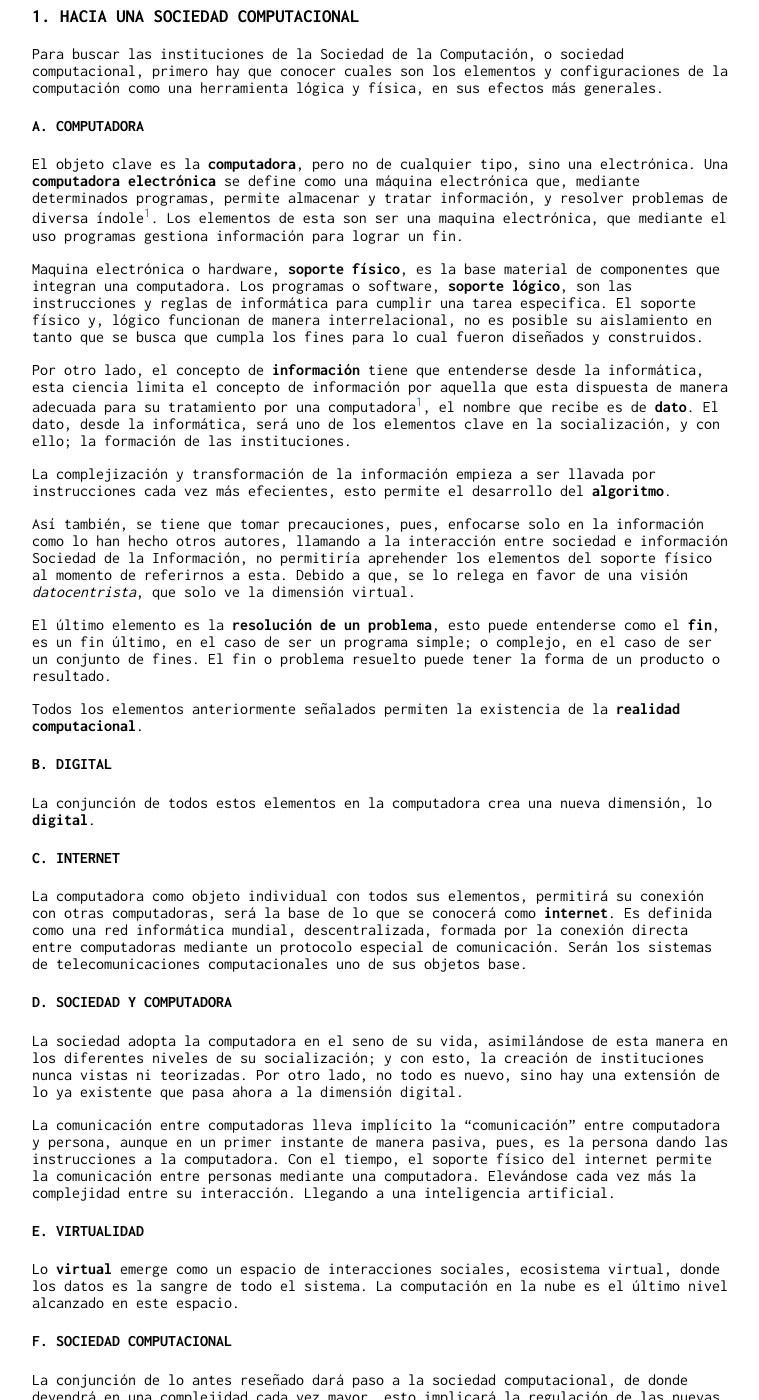
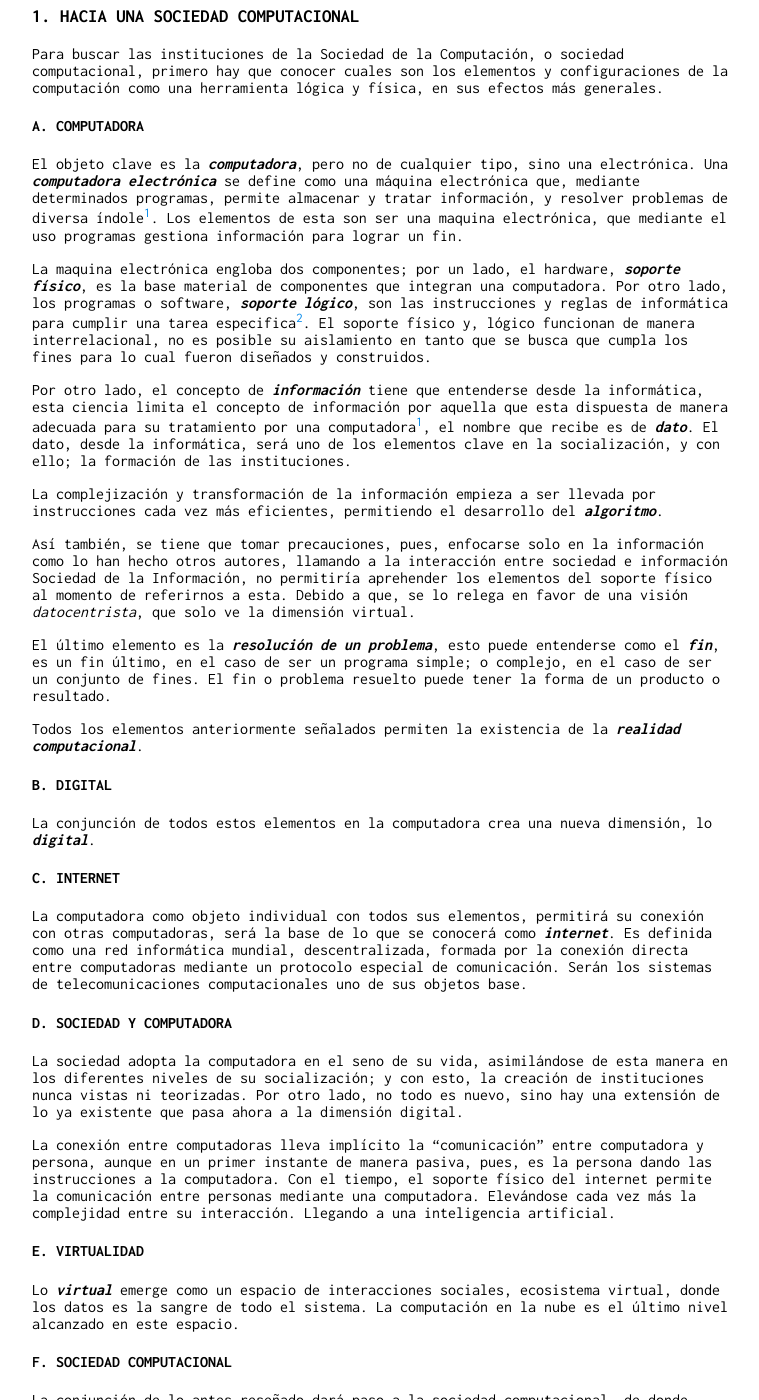
Before and after one commit to actio1680/actio1680.github.io, a Jekyll site: the page built from paginas/instituciones-derecho-computacional.md, in a window 1280 px wide and 1400 px high, scrolled down 329 px. Shown: the whole window, without its empty margins (258-1017 px from the left). Built offline with Jekyll 4.4.1, drawn with Linux system fonts in a browser that asks for light colours; our own code applies the rules of GitHub Pages for plain Markdown files; some of the changed text lies outside the part shown.

Commit message:
Update instituciones-derecho-computacional.md

```diff
--- a/paginas/instituciones-derecho-computacional.md
+++ b/paginas/instituciones-derecho-computacional.md
@@ -13,36 +13,38 @@
 Para buscar las instituciones de la Sociedad de la Computación, o sociedad computacional, primero hay que conocer cuales son los elementos y configuraciones de la computación como una herramienta lógica y física, en sus efectos más generales.
 
 #### A. COMPUTADORA
-El objeto clave es la **computadora**, pero no de cualquier tipo, sino una electrónica. Una **computadora electrónica** se define como una máquina electrónica que, mediante determinados programas, permite almacenar y tratar información, y resolver problemas de diversa índole[^1]. Los elementos de esta son ser una maquina electrónica, que mediante el uso programas gestiona información para lograr un fin.
+El objeto clave es la ***computadora***, pero no de cualquier tipo, sino una electrónica. Una ***computadora electrónica*** se define como una máquina electrónica que, mediante determinados programas, permite almacenar y tratar información, y resolver problemas de diversa índole[^1]. Los elementos de esta son ser una maquina electrónica, que mediante el uso programas gestiona información para lograr un fin.
 
-Maquina electrónica o hardware, **soporte físico**, es la base material de componentes que integran una computadora. Los programas o software, **soporte lógico**, son las instrucciones y reglas de informática para cumplir una tarea especifica. El soporte físico y, lógico funcionan de manera interrelacional, no es posible su aislamiento en tanto que se busca que cumpla los fines para lo cual fueron diseñados y construidos.
+La maquina electrónica engloba dos componentes; por un lado, el hardware, ***soporte físico***, es la base material de componentes que integran una computadora. Por otro lado, los programas o software, ***soporte lógico***, son las instrucciones y reglas de informática para cumplir una tarea especifica[^2]. El soporte físico y, lógico funcionan de manera interrelacional, no es posible su aislamiento en tanto que se busca que cumpla los fines para lo cual fueron diseñados y construidos.
 
-Por otro lado, el concepto de **información** tiene que entenderse desde la informática, esta ciencia limita el concepto de información por aquella que esta dispuesta de manera adecuada para su tratamiento por una computadora[^1], el nombre que recibe es de **dato**. El dato, desde la informática, será uno de los elementos clave en la socialización, y con ello; la formación de las instituciones.
+Por otro lado, el concepto de ***información*** tiene que entenderse desde la informática, esta ciencia limita el concepto de información por aquella que esta dispuesta de manera adecuada para su tratamiento por una computadora[^1], el nombre que recibe es de ***dato***. El dato, desde la informática, será uno de los elementos clave en la socialización, y con ello; la formación de las instituciones.
 
-La complejización y transformación de la información empieza a ser llavada por instrucciones cada vez más efecientes, esto permite el desarrollo del **algoritmo**.
+La complejización y transformación de la información empieza a ser llevada por instrucciones cada vez más eficientes, permitiendo el desarrollo del ***algoritmo***.
 
 Así también, se tiene que tomar precauciones, pues, enfocarse solo en la información como lo han hecho otros autores, llamando a la interacción entre sociedad e información Sociedad de la Información, no permitiría aprehender los elementos del soporte físico al momento de referirnos a esta. Debido a que, se lo relega en favor de una visión *datocentrista*, que solo ve la dimensión virtual.
 
-El último elemento es la **resolución de un problema**, esto puede entenderse como el **fin**, es un fin último, en el caso de ser un programa simple; o complejo, en el caso de ser un conjunto de fines. El fin o problema resuelto puede tener la forma de un producto o resultado.
+El último elemento es la ***resolución de un problema***, esto puede entenderse como el ***fin***, es un fin último, en el caso de ser un programa simple; o complejo, en el caso de ser un conjunto de fines. El fin o problema resuelto puede tener la forma de un producto o resultado.
 
-Todos los elementos anteriormente señalados permiten la existencia de la **realidad computacional**.
+Todos los elementos anteriormente señalados permiten la existencia de la ***realidad computacional***.
 
 #### B. DIGITAL
-La conjunción de todos estos elementos en la computadora crea una nueva dimensión, lo **digital**.
+La conjunción de todos estos elementos en la computadora crea una nueva dimensión, lo ***digital***.
 
 #### C. INTERNET
-La computadora como objeto individual con todos sus elementos, permitirá su conexión con otras computadoras, será la base de lo que se conocerá como **internet**. Es definida como una red informática mundial, descentralizada, formada por la conexión directa entre computadoras mediante un protocolo especial de comunicación. Serán los sistemas de telecomunicaciones computacionales uno de sus objetos base.
+La computadora como objeto individual con todos sus elementos, permitirá su conexión con otras computadoras, será la base de lo que se conocerá como ***internet***. Es definida como una red informática mundial, descentralizada, formada por la conexión directa entre computadoras mediante un protocolo especial de comunicación. Serán los sistemas de telecomunicaciones computacionales uno de sus objetos base.
 
 #### D. SOCIEDAD Y COMPUTADORA
 La sociedad adopta la computadora en el seno de su vida, asimilándose de esta manera en los diferentes niveles de su socialización; y con esto, la creación de instituciones nunca vistas ni teorizadas. Por otro lado, no todo es nuevo, sino hay una extensión de lo ya existente que pasa ahora a la dimensión digital.
 
-La comunicación entre computadoras lleva implícito la “comunicación” entre computadora y persona, aunque en un primer instante de manera pasiva, pues, es la persona dando las instrucciones a la computadora. Con el tiempo, el soporte físico del internet permite la comunicación entre personas mediante una computadora. Elevándose cada vez más la complejidad entre su interacción. Llegando a una inteligencia artificial.
+La conexión entre computadoras lleva implícito la “comunicación” entre computadora y persona, aunque en un primer instante de manera pasiva, pues, es la persona dando las instrucciones a la computadora. Con el tiempo, el soporte físico del internet permite la comunicación entre personas mediante una computadora. Elevándose cada vez más la complejidad entre su interacción. Llegando a una inteligencia artificial.
 
 #### E. VIRTUALIDAD
-Lo **virtual** emerge como un espacio de interacciones sociales, ecosistema virtual, donde los datos es la sangre de todo el sistema. La computación en la nube es el último nivel alcanzado en este espacio.
+Lo ***virtual*** emerge como un espacio de interacciones sociales, ecosistema virtual, donde los datos es la sangre de todo el sistema. La computación en la nube es el último nivel alcanzado en este espacio.
 
 #### F. SOCIEDAD COMPUTACIONAL
-La conjunción de lo antes reseñado dará paso a la sociedad computacional, de donde devendrá en una complejidad cada vez mayor, esto implicará la regulación de las nuevas instituciones emergentes. Pasaran a un plano formal, lo que aquí se ha llamado instituciones del derecho computacional.
+La conjunción de lo antes reseñado dará paso a la sociedad computacional, de donde devendrá en una complejidad cada vez mayor, esto implicará la regulación de las nuevas instituciones emergentes.
+
+Todo esto pasara a un plano formal, lo que aquí se ha llamado ***instituciones del derecho computacional***.
 
 
 ### 2. MODOS DE RELACIONARSE DEL DERECHO Y LA REALIDAD COMPUTACIONAL
```
Also changed, not shown: other parts of paginas/instituciones-derecho-computacional.md (+2 -3 lines).
